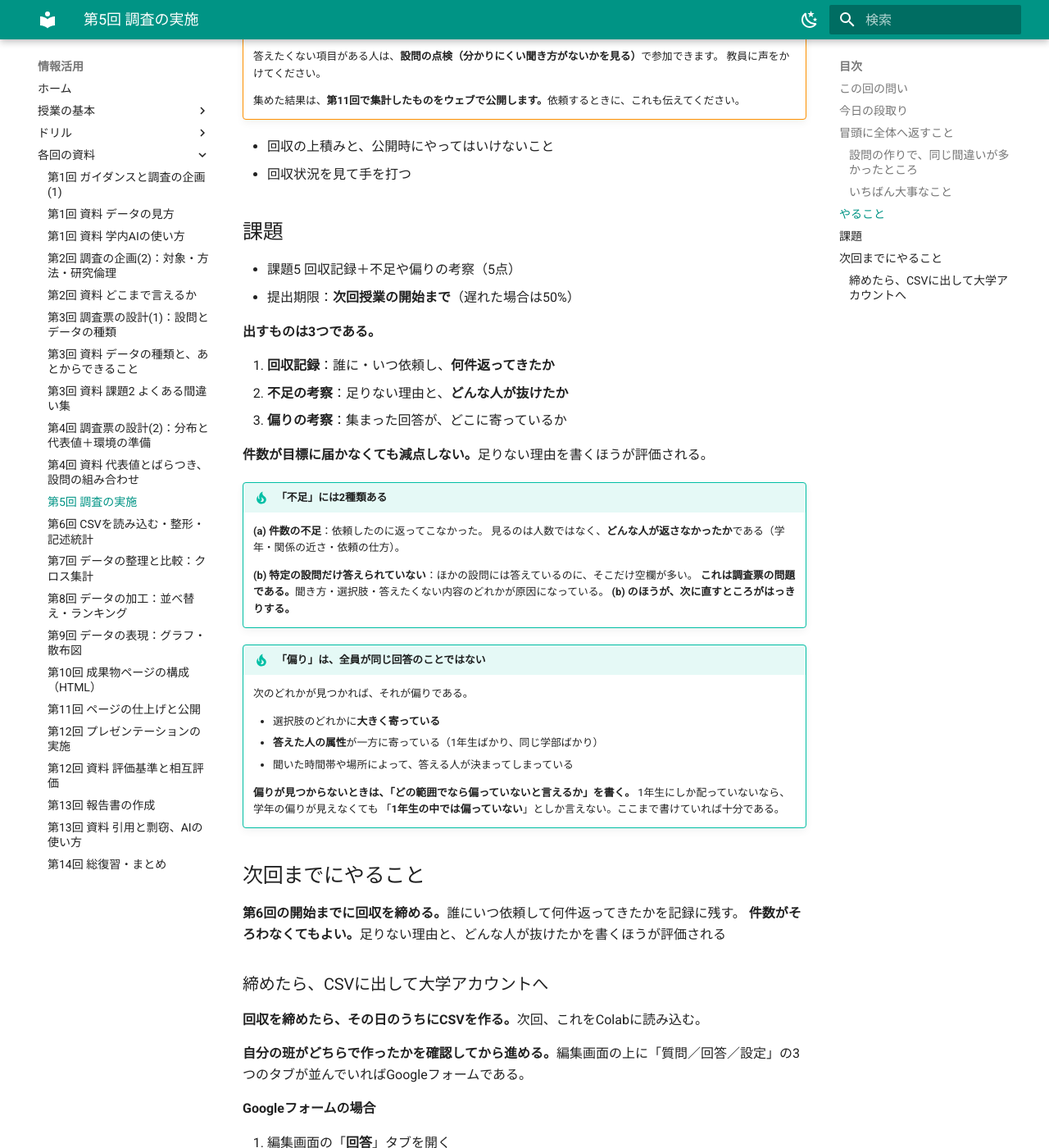
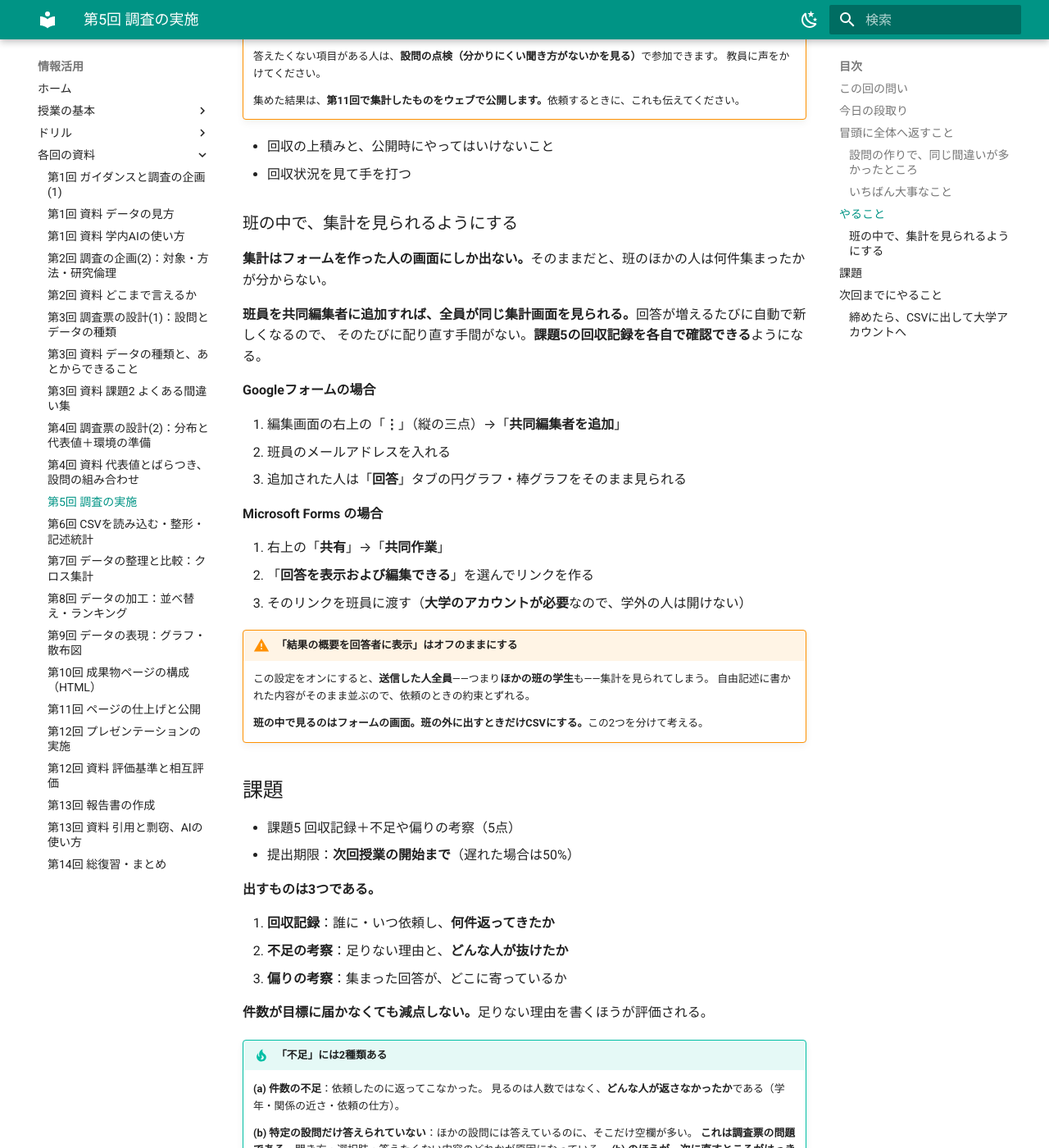
Before and after one commit to aonoa68/joho-katsuyo, an MkDocs documentation site: the page built from docs/week05.md, in a window 1280 px wide and 1400 px high, scrolled down 4262 px. Shown: the whole window at 82% size. Built offline with MkDocs 1.6.1 and Material for MkDocs 9.7.7, drawn with Linux system fonts in a browser that asks for light colours; a script that is not in the unit is left out.

Commit message:
第5回: 班の中で集計を見られるようにする手順を追加
Co-Authored-By: Claude Opus 5 <noreply@anthropic.com>
Claude-Session: https://claude.ai/code/session_01491iACNdyWdrViehZyTRv6

```diff
--- a/docs/week05.md
+++ b/docs/week05.md
@@ -166,6 +166,31 @@
 - 回収の上積みと、公開時にやってはいけないこと
 - 回収状況を見て手を打つ
 
+### 班の中で、集計を見られるようにする
+
+**集計はフォームを作った人の画面にしか出ない。**そのままだと、班のほかの人は何件集まったかが分からない。
+
+**班員を共同編集者に追加すれば、全員が同じ集計画面を見られる。**回答が増えるたびに自動で新しくなるので、
+そのたびに配り直す手間がない。**課題5の回収記録を各自で確認できる**ようになる。
+
+**Googleフォームの場合**
+
+1. 編集画面の右上の「**⋮**」（縦の三点）→「**共同編集者を追加**」
+2. 班員のメールアドレスを入れる
+3. 追加された人は「**回答**」タブの円グラフ・棒グラフをそのまま見られる
+
+**Microsoft Forms の場合**
+
+1. 右上の「**共有**」→「**共同作業**」
+2. 「**回答を表示および編集できる**」を選んでリンクを作る
+3. そのリンクを班員に渡す（**大学のアカウントが必要**なので、学外の人は開けない）
+
+!!! warning "「結果の概要を回答者に表示」はオフのままにする"
+    この設定をオンにすると、**送信した人全員**——つまり**ほかの班の学生**も——集計を見られてしまう。
+    自由記述に書かれた内容がそのまま並ぶので、依頼のときの約束とずれる。
+
+    **班の中で見るのはフォームの画面。班の外に出すときだけCSVにする。**この2つを分けて考える。
+
 ## 課題
 
 - 課題5 回収記録＋不足や偏りの考察（5点）
```
